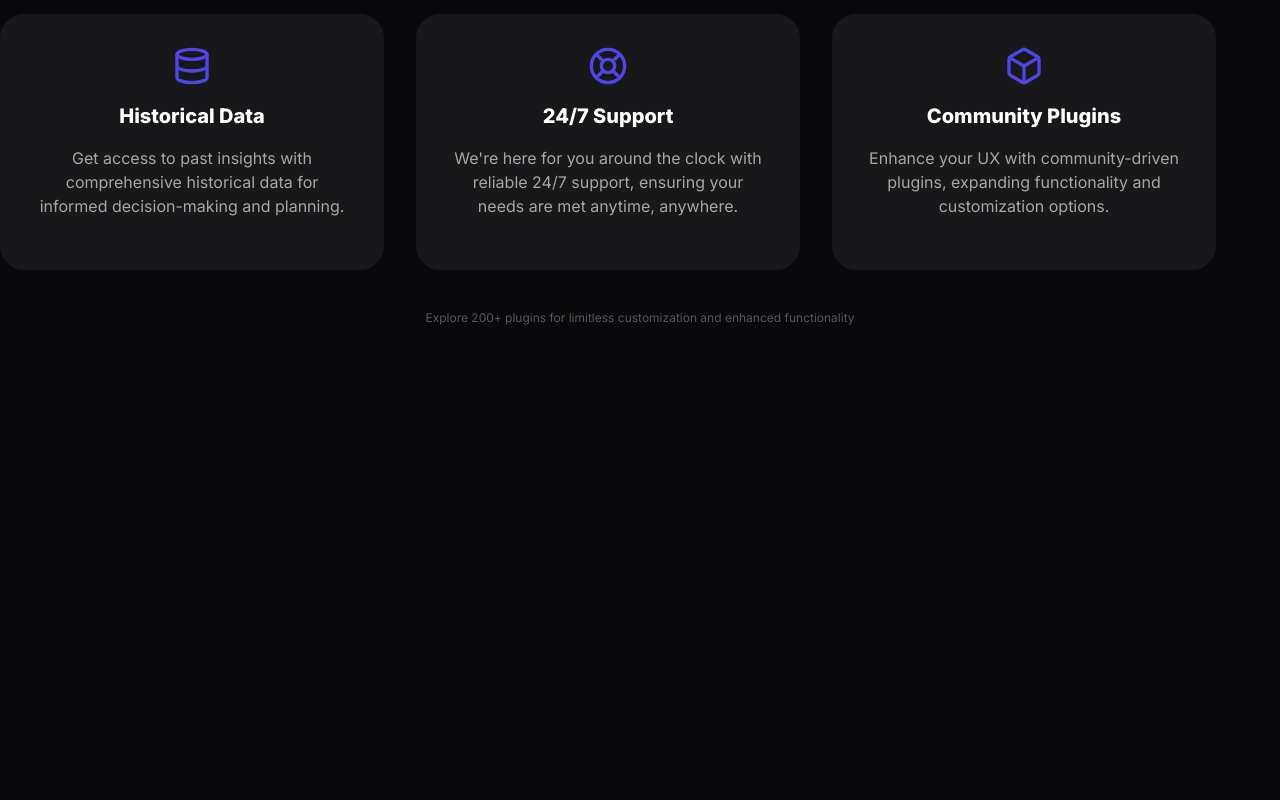
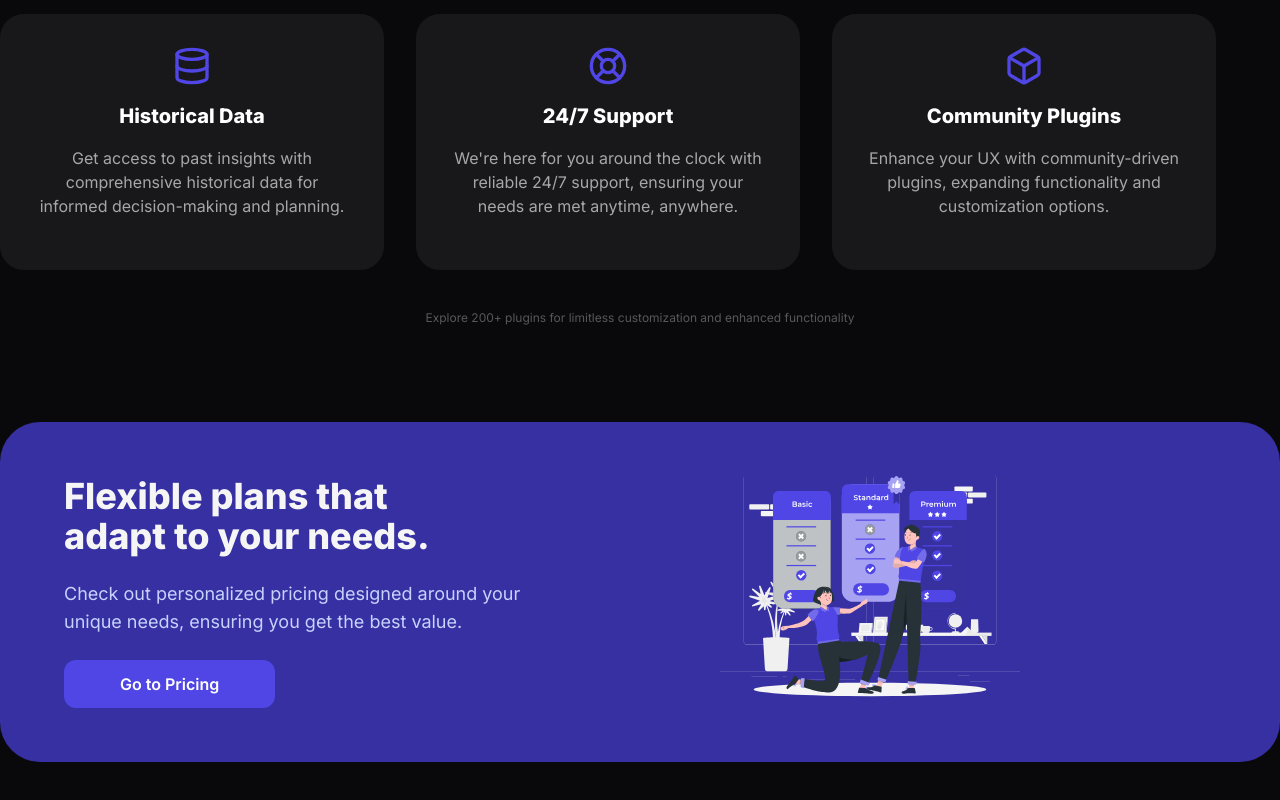
Before and after one commit to wickeddd3/mambo, a Next.js app: page / in a window 1280 px wide. Shown: the part 3170-3970 px from the top of the page. Before the commit the page ends 3544 px from the top, so only its background shows below. Built offline with nearby package versions, Linux system fonts and the light colour scheme.

Commit message:
feat: add SectionPlans in home page

```diff
--- a/src/app/page.tsx
+++ b/src/app/page.tsx
@@ -4,6 +4,7 @@ import SectionClients from "@/components/SectionClients";
 import SectionFeatures from "@/components/SectionFeatures";
 import SectionShowcase from "@/components/SectionShowcase";
 import SectionCapabilities from "@/components/SectionCapabilities";
+import SectionPlans from "@/components/SectionPlans";
 
 export default function Home() {
   return (
@@ -14,6 +15,7 @@ export default function Home() {
       <SectionFeatures />
       <SectionShowcase />
       <SectionCapabilities />
+      <SectionPlans />
     </main>
   );
 }
```
